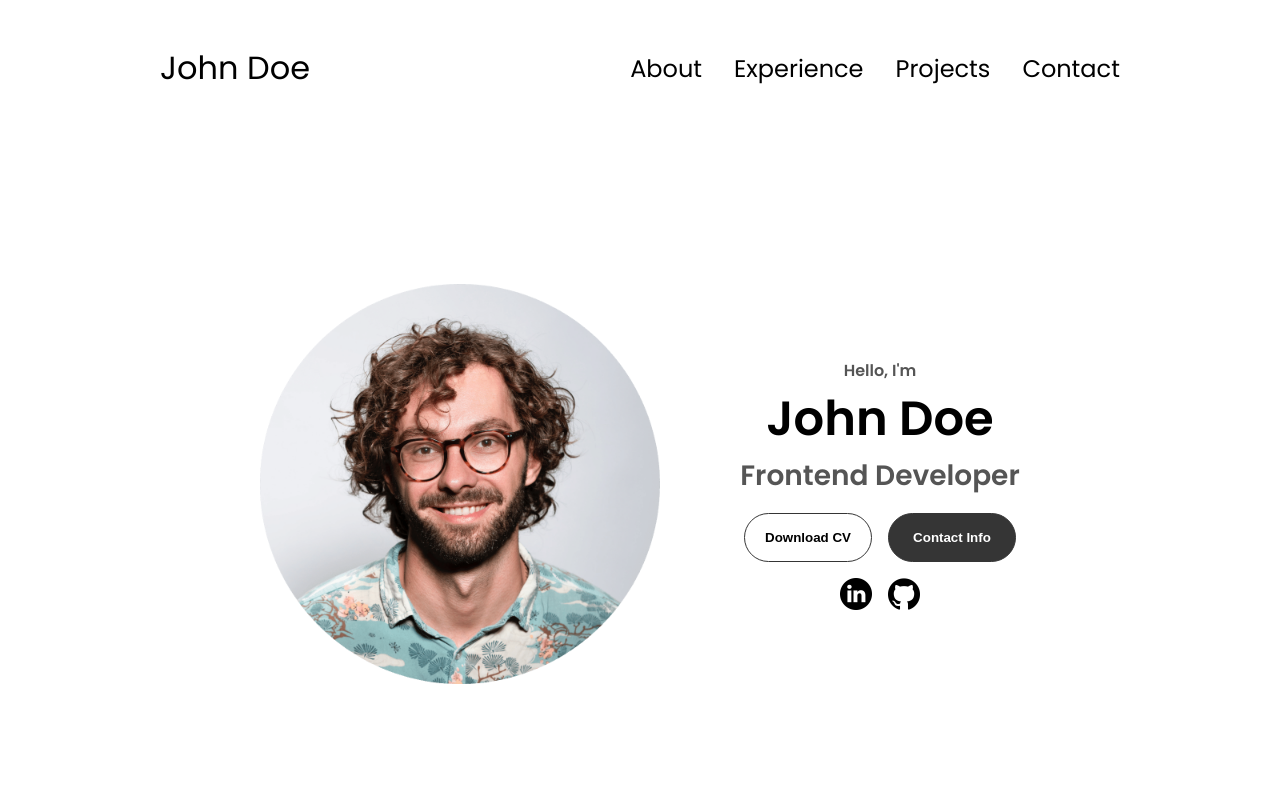
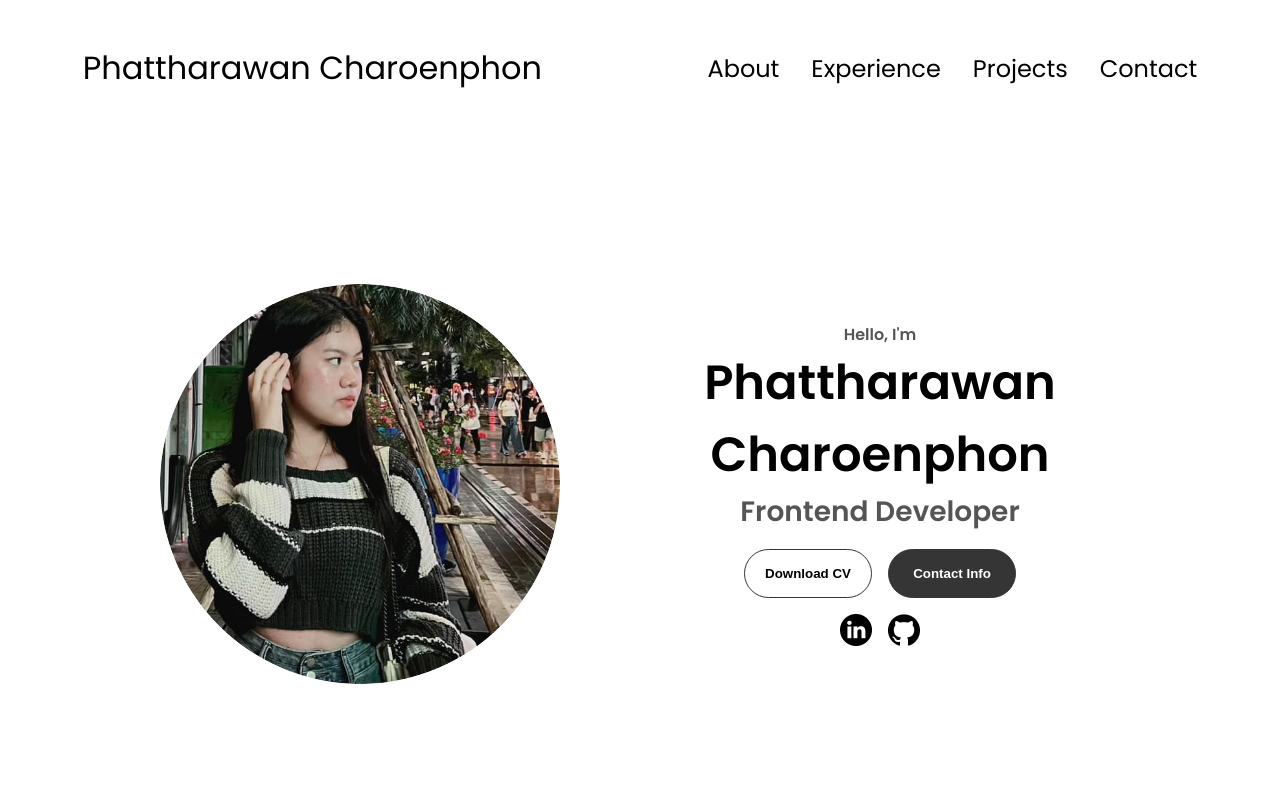
Before and after one commit to AUMMUAAUM/portfolio.Phattharawan, a plain HTML site: page index.html in a window 1280 px wide. Shown: the top 800 px of the page. Drawn offline with Linux system fonts and the light colour scheme.

Commit message:
update
รอบ2

```diff
--- a/index.html
+++ b/index.html
@@ -10,7 +10,7 @@
   </head>
   <body>
     <nav id="desktop-nav">
-      <div class="logo">John Doe</div>
+      <div class="logo">Phattharawan Charoenphon</div>
       <div>
         <ul class="nav-links">
           <li><a href="#about">About</a></li>
@@ -21,7 +21,7 @@
       </div>
     </nav>
     <nav id="hamburger-nav">
-      <div class="logo">John Doe</div>
+      <div class="logo">Phattharawan Charoenphon</div>
       <div class="hamburger-menu">
         <div class="hamburger-icon" onclick="toggleMenu()">
           <span></span>
@@ -38,11 +38,11 @@
     </nav>
     <section id="profile">
       <div class="section__pic-container">
-        <img src="./assets/profile-pic.png" alt="John Doe profile picture" />
+        <img class="img-round" src="11zon_cropped.png" alt="John Doe profile picture" />
       </div>
       <div class="section__text">
         <p class="section__text__p1">Hello, I'm</p>
-        <h1 class="title">John Doe</h1>
+        <h1 class="title">Phattharawan Charoenphon</h1>
         <p class="section__text__p2">Frontend Developer</p>
         <div class="btn-container">
           <button
--- a/style.css
+++ b/style.css
@@ -44,7 +44,9 @@ nav {
   list-style: none;
   font-size: 1.5rem;
 }
-
+.img-round {
+  border-radius: 50%;
+}
 a {
   color: black;
   text-decoration: none;
```
Also changed, not shown: 11zon_cropped.png (added).
